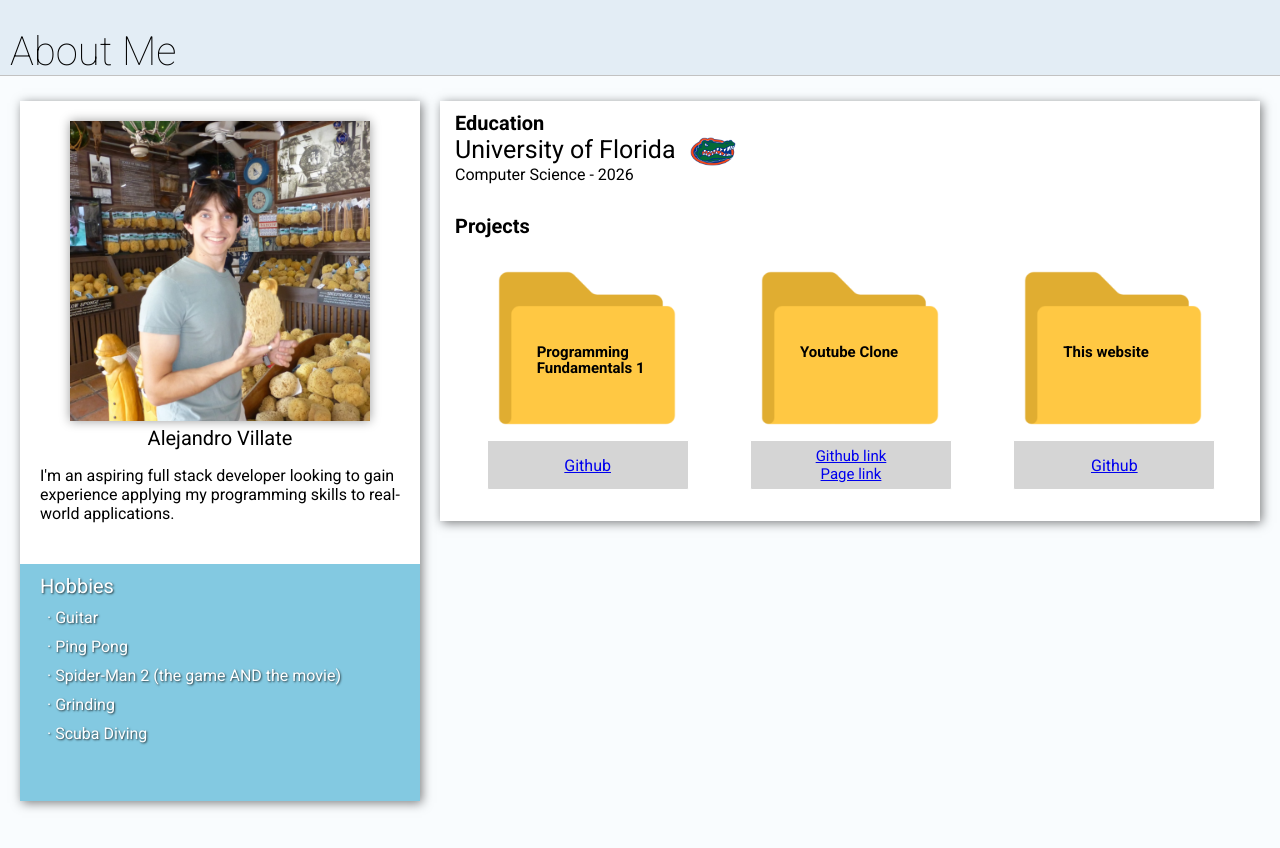
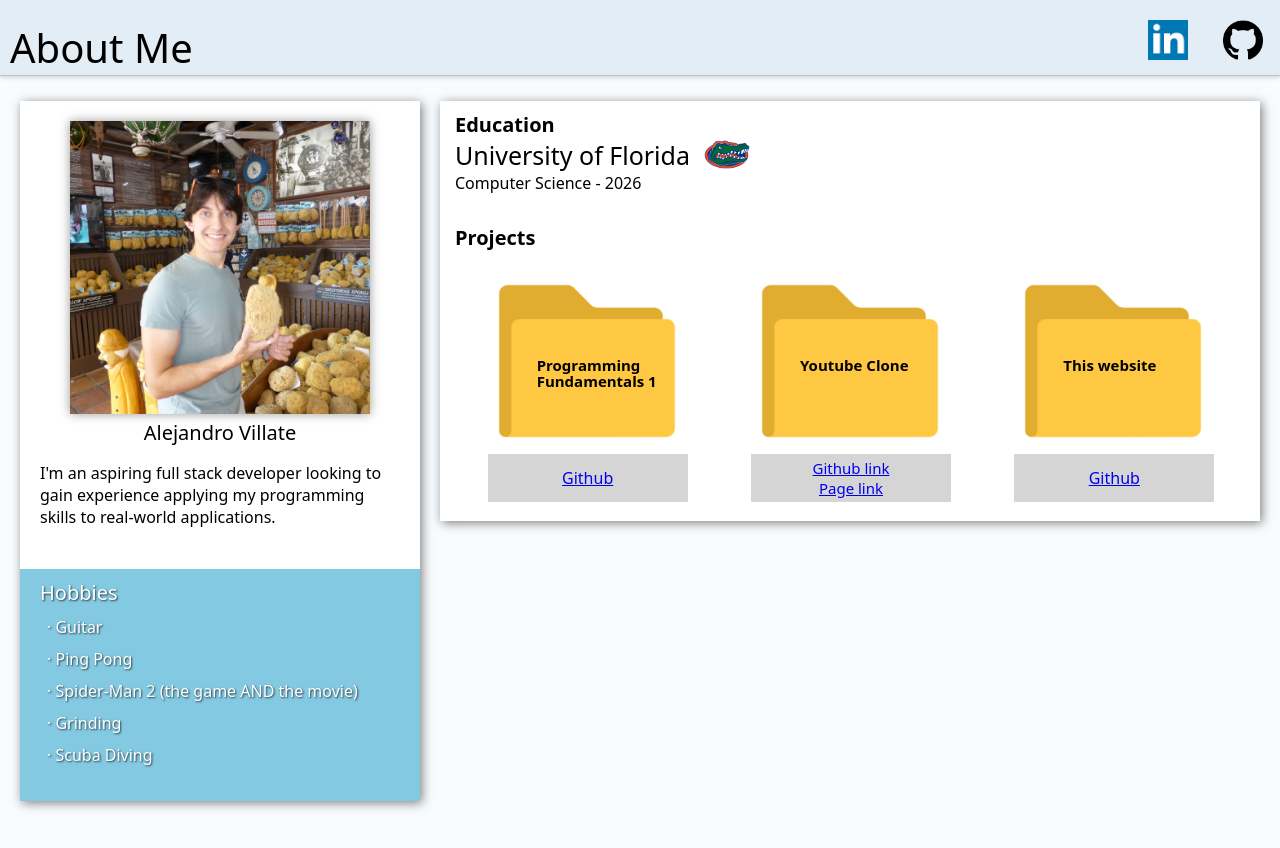
Before and after one commit to aleguy02/SEC-Week-2-Personal-Website, a plain HTML site: page index.html in a window 1280 px wide. Shown: the top 848 px of the page. Drawn offline with Linux system fonts and the light colour scheme.

Commit message:
Added smoother hover transitions and buttons in the header

```diff
--- a/index.html
+++ b/index.html
@@ -12,8 +12,23 @@
   </head>
   <body>
     <div class="header">
-      <div class="header-text">
-        About Me
+      <div class="header-left-section">
+        <div class="header-text">
+          About Me
+        </div>
+      </div>
+      <div class="header-middle-section"></div>
+      <div class="header-right-section">
+        <div class="right-section-icon-container">
+          <a target="blank" href="https://www.linkedin.com/in/alejandrovillate1/">
+            <img class="linkedin-icon right-section-icon" src="icons/linkedin-ico.png">
+          </a>
+        </div>
+        <div class="right-section-icon-container">
+          <a target="blank" href="https://github.com/aleguy02">
+            <img class="github-icon right-section-icon" src="icons/github-ico.png">
+          </a>
+        </div>
       </div>
     </div>
 
@@ -73,41 +88,47 @@
           <div class="project-preview-container">
             <div class="project-preview">
               <div class="project-preview-image">
-                <img class="folder-icon" src="icons/free-folder-icon-1484-thumb.png">
+                <a target="blank" href="https://github.com/aleguy02/COP3502C">
+                  <img class="folder-icon" src="icons/free-folder-icon-1484-thumb.png">
+                </a>
                 <div class="folder-icon-text">
                   Programming Fundamentals 1
                 </div>
               </div>
               <div class="project-preview-bottom">
                 <div class="project-preview-link-container">
-                  <a href="https://github.com/aleguy02/COP3502C">Github</a>
+                  <a target="blank" class="project-preview-link" href="https://github.com/aleguy02/COP3502C">Github</a>
                 </div>
               </div>
             </div>
             <div class="project-preview">
               <div class="project-preview-image">
-                <img class="folder-icon" src="icons/free-folder-icon-1484-thumb.png">
+                <a target="blank" href="https://github.com/aleguy02/SECtraining-Week_1">
+                  <img class="folder-icon" src="icons/free-folder-icon-1484-thumb.png">
+                </a>
                 <div class="folder-icon-text">
                   Youtube Clone
                 </div>
               </div>
               <div class="project-preview-bottom">
                 <div class="project-preview-link-container">
-                  <a style="font-size: 15px" href="https://github.com/aleguy02/SECtraining-Week_1">Github link</a>
-                  <a style="font-size: 15px" href="https://aleguy02.github.io/SECtraining-Week_1/">Page link</a>
+                  <a target="blank" class="project-preview-link-small project-preview-link" href="https://github.com/aleguy02/SECtraining-Week_1">Github link</a>
+                  <a target="blank" class="project-preview-link-small project-preview-link" href="https://aleguy02.github.io/SECtraining-Week_1/">Page link</a>
                 </div>
               </div>
             </div>
             <div class="project-preview">
               <div class="project-preview-image">
-                <img class="folder-icon" src="icons/free-folder-icon-1484-thumb.png">
+                <a target="blank" href="https://github.com/aleguy02/SEC-Week-2-Personal-Website">
+                  <img class="folder-icon" src="icons/free-folder-icon-1484-thumb.png">
+                </a>
                 <div class="folder-icon-text">
                   This website
                 </div>
               </div>
               <div class="project-preview-bottom">
                 <div class="project-preview-link-container">
-                  <a href="https://github.com/aleguy02/SEC-Week-2-Personal-Website">Github</a>
+                  <a target="blank" class="project-preview-link" href="https://github.com/aleguy02/SEC-Week-2-Personal-Website">Github</a>
                 </div>
               </div>
             </div>
--- a/styles/body.css
+++ b/styles/body.css
@@ -124,6 +124,10 @@
 
 .folder-icon {
   width: 100%;
+  transition: 0.2s;
+}
+.folder-icon:hover {
+  opacity: 0.8;
 }
 
 .folder-icon-text {
@@ -150,3 +154,15 @@
   background-color: rgb(213, 213, 213);
   border: 1px solid white;
 }
+
+.project-preview-link {
+  font-size: 16px;
+  transition: 0.1s;
+}
+.project-preview-link:hover {
+  color: rgb(157, 72, 238)
+}
+
+.project-preview-link-small {
+  font-size: 15px;
+}
--- a/styles/general.css
+++ b/styles/general.css
@@ -1,9 +1,6 @@
 body {
   background-color: rgb(249, 252, 254);
-  height: 3000px;
+  padding-bottom: 200px;
   margin: 0;
+  font-family: system-ui, -apple-system, BlinkMacSystemFont, 'Segoe UI', Roboto, Oxygen, Ubuntu, Cantarell, 'Open Sans', 'Helvetica Neue', sans-serif
 }
-
-div {
-  font-family: Roboto, Arial;
-}
--- a/styles/header.css
+++ b/styles/header.css
@@ -7,6 +7,7 @@
   border-bottom-color: rgb(194, 194, 194);
   align-items: end;
   width: 100%;
+  box-shadow: 0px 1px 5px rgba(0, 0, 0, 0.2);
 }
 
 .header-text {
@@ -14,3 +15,39 @@
   font-weight: 100;
   margin-left: 10px;
 }
+
+.header-middle-section {
+  flex: 1;
+}
+
+.header-right-section {
+  width: 150px;
+  display: flex;
+  justify-content: space-around;
+}
+
+.right-section-icon-container {
+  display: flex;
+  justify-content: center;
+  align-items: center;
+  padding: 10px;
+}
+
+.right-section-icon {
+  height: 40px;
+}
+
+.linkedin-icon {
+  background-color: rgb(0, 119, 181);
+  transition: 0.15s;
+}
+.linkedin-icon:hover {
+  background-color: rgb(0, 95, 146);
+}
+
+.github-icon {
+  transition: 0.15s
+}
+.github-icon:hover {
+  opacity: 0.7;
+}
```
Also changed, not shown: icons/github-ico.png (added), icons/linkedin-ico.png (added).
